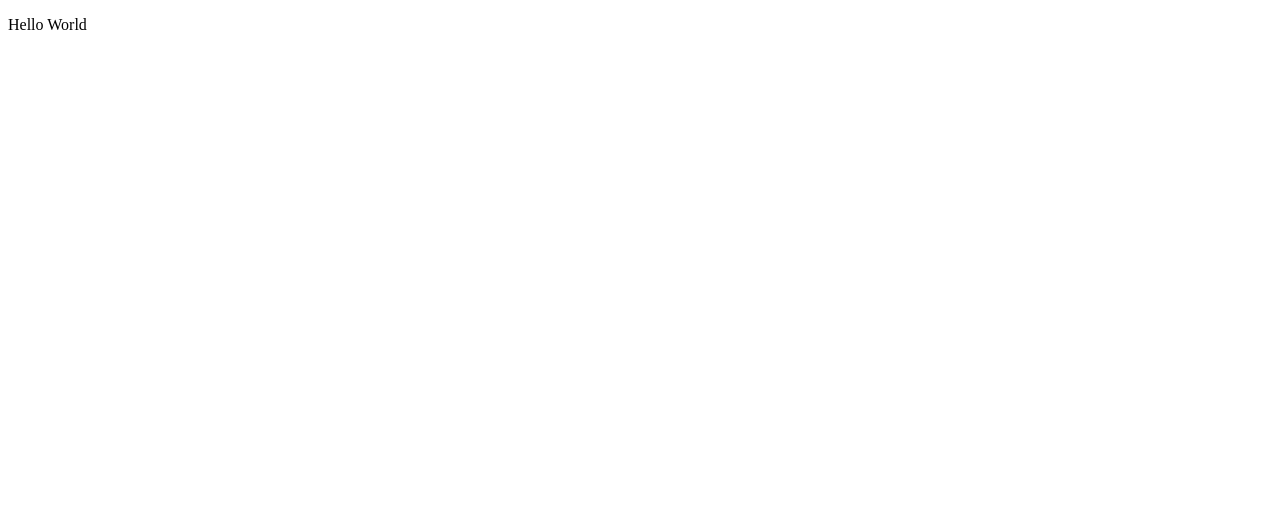
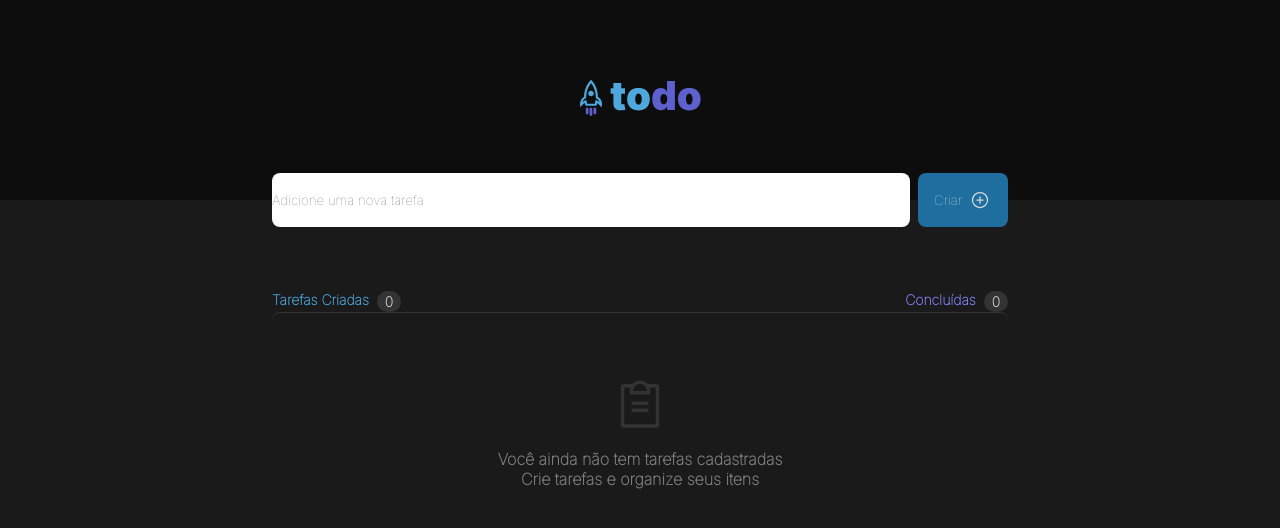
Before and after one commit to NilsonCarlosSaraf/IgniteSaraf, a React (Vite) app in the folder desafio01/DESAFIO/: page / in a window 1280 px wide. Shown: the top 528 px of the page. Built offline with nearby package versions, Linux system fonts and the light colour scheme.

Commit message:
update branch

```diff
--- a/desafio01/DESAFIO/index.html
+++ b/desafio01/DESAFIO/index.html
@@ -5,9 +5,9 @@
   <meta charset="UTF-8" />
   <link rel="preconnect" href="https://fonts.googleapis.com">
   <link rel="preconnect" href="https://fonts.gstatic.com" crossorigin>
-  <link href="https://fonts.googleapis.com/css2?family=Inter:wght@400;700&family=Roboto:ital,wght@0,700;1,400&display=swap" rel="stylesheet">
+  <link href="https://fonts.googleapis.com/css2?family=Inter:wght@100&display=swap" rel="stylesheet">
   <meta name="viewport" content="width=device-width, initial-scale=1.0" />
-  <title>Vite + React + TS</title>
+  <title>ToDo List</title>
 </head>
 
 <body>
--- /dev/null
+++ b/desafio01/DESAFIO/src/App.module.css
@@ -0,0 +1,53 @@
+.appWrapper {
+    display: flex;
+    flex-direction: column;
+    align-items: center;
+    padding: 0;
+}
+
+.appHeader {
+    background-color: var(--gray-700);
+    width: 100%;
+    height: 12.5rem;
+    display: flex;
+    justify-content: center;
+    align-items: center;
+    position: relative;
+}
+
+.appMainSenction {
+    padding-top: 91px;
+}
+
+.appInputSection {
+    display: flex;
+    gap: 8px;
+    position: absolute;
+    bottom: -27px;
+}
+
+.appInputSection input {
+    border-radius: 8px;
+    width: 638px;
+    height: 54px;
+    border: 0;
+}
+
+.appInputSection button {
+    height: 100%;
+    background: var(--blue-dark);
+    border-radius: 8px;
+    border: none;
+    display: flex;
+    align-items: center;
+    padding: 0 1rem;
+    width: 90px;
+    height: 54px;
+    gap: 8px;
+}
+
+.appInputSection button:hover {
+    background: var(--blue);
+
+
+}
--- a/desafio01/DESAFIO/src/App.tsx
+++ b/desafio01/DESAFIO/src/App.tsx
@@ -1,9 +1,26 @@
+import { PlusCircle } from '@phosphor-icons/react';
+import styles from './App.module.css';
+import { TaskSection } from './components/TaskSection';
+import './global.css';
+import { Logo } from './components/Logo';
+
 function App() {
 
   return (
-    <div>
-      <p>Hello World</p>
-    </div>
+    <div className={styles.appWrapper}>
+      <header className={styles.appHeader}>
+        <Logo />
+        <div className={styles.appInputSection}>
+          <input type="text" placeholder='Adicione uma nova tarefa' />
+          <button> Criar
+            <PlusCircle size={20} />
+          </button>
+        </div>
+      </header>
+      <main className={styles.appMainSenction}>
+        <TaskSection />
+      </main>
+    </div >
   )
 }
 
--- /dev/null
+++ b/desafio01/DESAFIO/src/components/Logo.module.css
@@ -0,0 +1,5 @@
+.todoStyle {
+    justify-items: center;
+    display: flex;
+    gap: 8px;
+}
--- /dev/null
+++ b/desafio01/DESAFIO/src/components/Logo.tsx
@@ -0,0 +1,12 @@
+import styles from './Logo.module.css'
+import rocket from './../assets/rocket.svg'
+import todo from './../assets/todo.svg'
+
+export function Logo() {
+    return (
+        <div className={styles.todoStyle}>
+            <div><img src={rocket} alt="" /></div>
+            <div><img src={todo} alt="" /></div>
+        </div>
+    )
+}
--- /dev/null
+++ b/desafio01/DESAFIO/src/components/TaskSection.module.css
@@ -0,0 +1,90 @@
+.taskList {
+    color: black;
+    width: 736px;
+}
+
+.taskCounterContainer {
+    display: flex;
+    justify-content: space-between;
+}
+
+.taskCounter1 {
+    display: flex;
+    gap: 8px;
+    color: var(--blue);
+    font-size: 14px;
+    font-style: normal;
+    font-weight: 700;
+    line-height: normal;
+}
+
+.taskCounter1 div {
+    display: flex;
+    background: var(--gray-400);
+    color: var(--gray-200);
+    padding: 2px 8px;
+    border-radius: 999px;
+    width: auto 25px;
+    height: auto 19px;
+    justify-content: center;
+    align-items: center;
+
+
+}
+
+.taskCounter2 {
+    display: flex;
+    gap: 8px;
+    color: var(--purple);
+    font-size: 14px;
+    font-style: normal;
+    font-weight: 700;
+    line-height: normal;
+
+}
+
+.taskCounter2 div {
+    display: flex;
+    background: var(--gray-400);
+    color: var(--gray-200);
+    padding: 2px 8px;
+    border-radius: 999px;
+    width: auto 25px;
+    height: auto 19px;
+    justify-content: center;
+    align-items: center;
+
+}
+
+.tasksArea {
+    border-radius: 8px;
+    border-top: 1px solid var(--gray-400);
+    display: flex;
+    flex-direction: column;
+    justify-items: center;
+    justify-content: center;
+    align-items: center;
+    padding: 64px 24px;
+    gap: 16px;
+}
+
+.tasksArea div {
+    text-align: center;
+    color: var(--gray-300);
+    font-size: 16px;
+    font-weight: 700;
+}
+
+.tasksArea div p {
+    color: var(--gray-300);
+
+}
+
+
+.counterContainer {
+    background: var(--gray-400);
+    color: var(--gray-200);
+    height: 8px;
+    width: 8px;
+    border-radius: 16px;
+}
--- /dev/null
+++ b/desafio01/DESAFIO/src/components/TaskSection.tsx
@@ -0,0 +1,20 @@
+import { ClipboardText } from '@phosphor-icons/react'
+import styles from './TaskSection.module.css'
+
+export function TaskSection() {
+    return (
+        <div className={styles.taskList}>
+            <div className={styles.taskCounterContainer}>
+                <div className={styles.taskCounter1}>Tarefas Criadas <div>0</div></div>
+                <div className={styles.taskCounter2}>Concluídas <div>0</div></div>
+            </div>
+            <div className={styles.tasksArea}>
+                <ClipboardText color={'var(--gray-400)'} size={56} />
+                <div>
+                    <p>Você ainda não tem tarefas cadastradas</p>
+                    <p>Crie tarefas e organize seus itens</p>
+                </div>
+            </div>
+        </div >
+    )
+}
--- /dev/null
+++ b/desafio01/DESAFIO/src/global.css
@@ -0,0 +1,36 @@
+:root {
+    --blue-dark: #1E6F9F;
+    --blue: #4EA8DE;
+    --purple-dark: #5E60CE;
+    --purple: #8284FA;
+
+    --gray-700: #0D0D0D;
+    --gray-600: #1A1A1A;
+    --gray-500: #262626;
+    --gray-400: #333333;
+    --gray-300: #808080;
+    --gray-200: #D9D9D9;
+    --gray-100: #F2F2F2;
+
+    --red: #E25858;
+
+}
+
+* {
+    padding: 0;
+    margin: 0;
+    box-sizing: border-box;
+    color: #D9D9D9;
+
+}
+
+body {
+    background: var(--gray-600);
+}
+
+body,
+input,
+textarea,
+button {
+    font-family: 'Inter', sans-serif;
+}
--- a/desafio01/DESAFIO/src/main.tsx
+++ b/desafio01/DESAFIO/src/main.tsx
@@ -1,6 +1,7 @@
 import React from 'react'
 import ReactDOM from 'react-dom/client'
 import App from './App.tsx'
+
 
 
 ReactDOM.createRoot(document.getElementById('root')!).render(
```
Also changed, not shown: desafio01/DESAFIO/src/assets/rocket.svg (added), desafio01/DESAFIO/src/assets/todo.svg (added).
